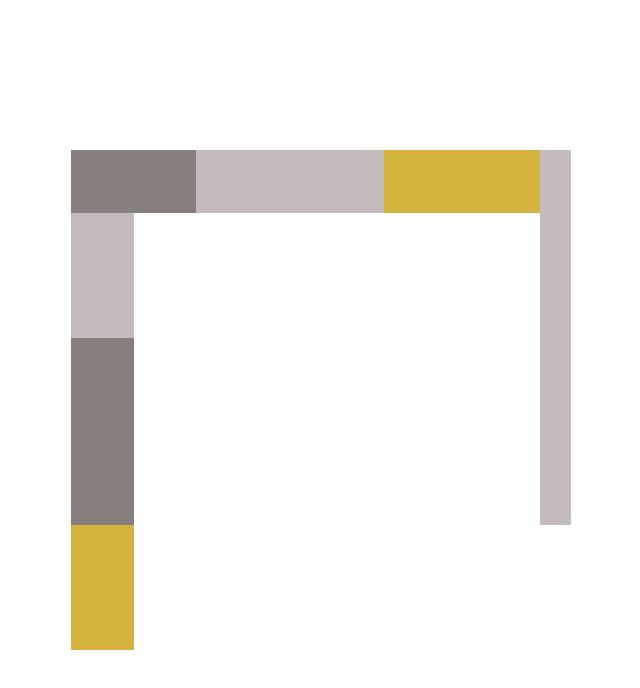
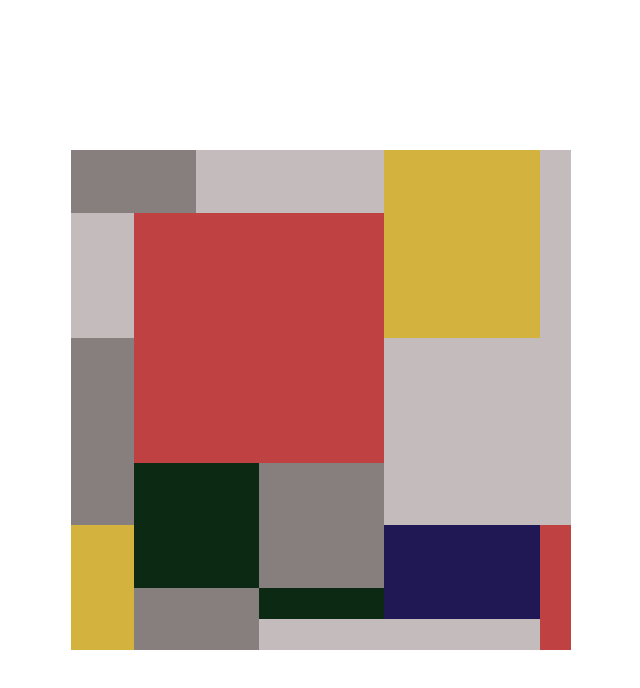
Before and after one commit to zofienora/piet-mondrian, a plain HTML site: page index.html in a window 1280 px wide. Shown: the whole page, without its empty margins (319-959 px from the left). Drawn offline with Linux system fonts and the light colour scheme.

Commit message:
added all colors to the grid

```diff
--- a/styles.css
+++ b/styles.css
@@ -57,23 +57,66 @@ height: 500px;
     background-color: #d3b23d;
 }
 
-.div8 { grid-area: 15 / 3 / 17 / 7; }
+.div8 {
+    grid-area: 15 / 3 / 17 / 7;
+    background-color: #877e7e;
+}
 
-.div9 { grid-area: 16 / 7 / 17 / 16; }
+.div9 {
+    grid-area: 16 / 7 / 17 / 16;
+    background-color: #c4bcbc;
+}
 
-.div10 { grid-area: 13 / 16 / 17 / 17; }
+.div10 {
+    grid-area: 13 / 16 / 17 / 17;
+    background-color: #c04141;
+}
 
-.div11 { grid-area: 15 / 7 / 16 / 11; }
+.div11 {
+    grid-area: 15 / 7 / 16 / 11;
+    background-color: #0c2913;
+}
 
-.div12 { grid-area: 13 / 7 / 15 / 11; }
+.div12 {
+    grid-area: 13 / 7 / 15 / 11;
+    background-color: #877e7e;
+}
 
-.div13 { grid-area: 11 / 7 / 13 / 11; }
+.div13 {
+    grid-area: 11 / 7 / 13 / 11;
+    background-color: #877e7e;
+}
 
-.div14 { grid-area: 11 / 3 / 15 / 7; }
+.div14 {
+    grid-area: 11 / 3 / 15 / 7;
+    background-color: #0c2913;
+}
 
-.div15 { grid-area: 3 / 3 / 11 / 11; }
-.div16 { grid-area: 3 / 11 / 7 / 16; }
-.div17 { grid-area: 7 / 11 / 11 / 13; }
-.div18 { grid-area: 7 / 13 / 11 / 16; }
-.div19 { grid-area: 13 / 11 / 16 / 16; }
-.div20 { grid-area: 11 / 11 / 13 / 16; }
+.div15 {
+    grid-area: 3 / 3 / 11 / 11;
+    background-color: #c04141;
+}
+.div16 {
+    grid-area: 3 / 11 / 7 / 16;
+    background-color: #d3b23d;
+}
+
+.div17 {
+    grid-area: 7 / 11 / 11 / 13;
+    background-color: #c4bcbc;
+}
+
+.div18 {
+    grid-area: 7 / 13 / 11 / 16;
+    background-color: #c4bcbc;
+}
+
+.div19 {
+    grid-area: 13 / 11 / 16 / 16;
+    background-color: #201755;
+}
+
+.div20 {
+    grid-area: 11 / 11 / 13 / 16;
+    background-color: #c4bcbc;
+}
```
